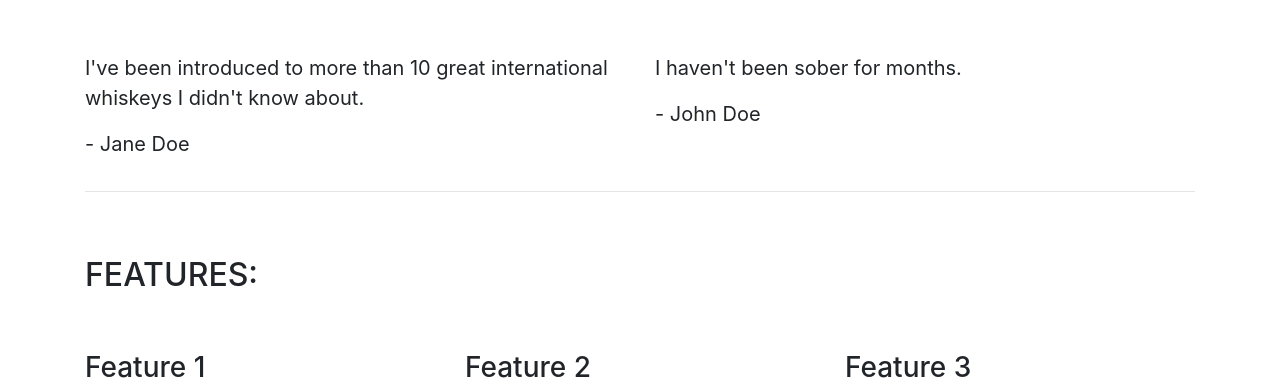
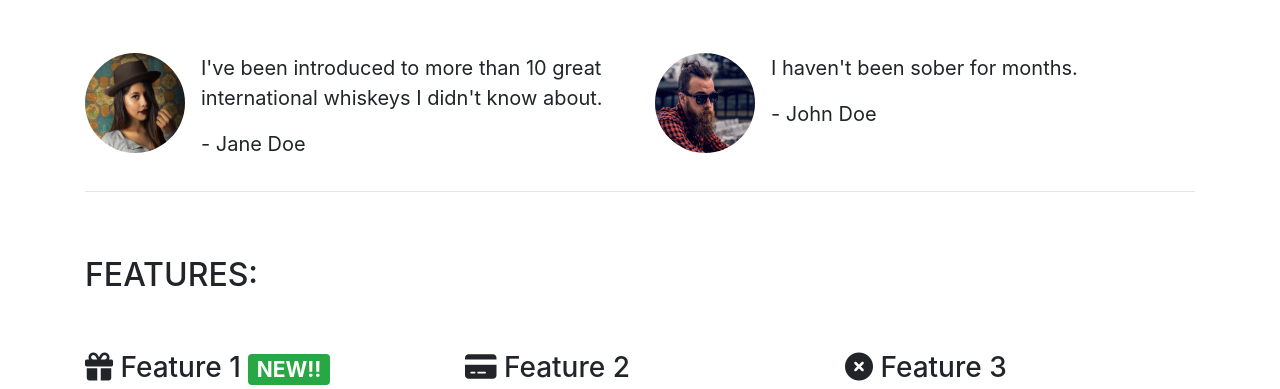
Before and after one commit to Grawnya/bootstrap-playground, a plain HTML site: page index.html in a window 1280 px wide. Shown: the part 544-933 px from the top of the page. Drawn offline with nearby package versions, Linux system fonts and the light colour scheme.

Commit message:
add feature icons

```diff
--- a/index.html
+++ b/index.html
@@ -46,17 +46,31 @@
             </div>
             <div class="row">
                 <div class="col-12 col-md-6">
+                    <div class="media">
+                        <div class="d-none d-sm-inline">
+                            <img src="images/girl-image.png" class="rounded-circle mr-3" height=100 width=100>
+                        </div>
+                        <div class="media-body">
                             <blockquote class="blockquote">
                                 <p>I've been introduced to more than 10 great international whiskeys I didn't
                                     know about.</p>
                                 <p>- Jane Doe</p>
                             </blockquote>
                         </div>
+                    </div>
+                </div>
                 <div class="col-12 col-md-6">
+                    <div class="media">
+                        <div class="d-none d-sm-inline">
+                            <img src="images/guy-image.png" class="rounded-circle mr-3" height=100 width=100>
+                        </div>
+                        <div class="media-body">
                             <blockquote class="blockquote">
                                 <p>I haven't been sober for months.</p>
                                 <p>- John Doe</p>
                             </blockquote>
+                        </div>
+                    </div>
                 </div>
             </div>
         </section>
@@ -70,7 +84,7 @@
             <div class="row">
                 <div class="col-12 col-md-6 col-lg-4">
                     <div class="feature">
-                        <h3>Feature 1</h3>
+                        <h3><i class="fa-solid fa-gift d-none d-sm-inline"></i> Feature 1 <span class="badge badge-success">NEW!!</span></h3>
                         <p>
                             Lorem ipsum dolor sit amet, consectetur adipiscing elit. Maecenas posuere suscipit molestie. Maecenas congue elit arcu, in congue tortor feugiat nec. Cras sed magna sit amet magna porta semper vitae sed lectus. Nam quis sem eleifend, placerat nisi ut, iaculis nulla. Morbi nec aliquam risus. Mauris tortor diam, consequat ut molestie sit amet, dignissim a odio. Morbi commodo pellentesque scelerisque. Nulla facilisi. In vitae posuere lorem, eget tempus quam.
                         </p>
@@ -81,7 +95,7 @@
                 </div>
                 <div class="col-12 col-md-6 col-lg-4">
                     <div class="feature">
-                        <h3>Feature 2</h3>
+                        <h3><i class="fa-solid fa-credit-card d-none d-sm-inline"></i> Feature 2</h3>
                         <p>
                             Lorem ipsum dolor sit amet, consectetur adipiscing elit. Maecenas posuere suscipit molestie. Maecenas congue elit arcu, in congue tortor feugiat nec. Cras sed magna sit amet magna porta semper vitae sed lectus. Nam quis sem eleifend, placerat nisi ut, iaculis nulla. Morbi nec aliquam risus. Mauris tortor diam, consequat ut molestie sit amet, dignissim a odio. Morbi commodo pellentesque scelerisque. Nulla facilisi. In vitae posuere lorem, eget tempus quam.
                         </p>
@@ -92,7 +106,7 @@
                 </div>
                 <div class="col-12 d-md-none d-lg-block col-lg-4">
                     <div class="feature">
-                        <h3>Feature 3</h3>
+                        <h3><i class="fa-solid fa-circle-xmark d-none d-sm-inline"></i> Feature 3</h3>
                         <p>
                             Lorem ipsum dolor sit amet, consectetur adipiscing elit. Maecenas posuere suscipit molestie. Maecenas congue elit arcu, in congue tortor feugiat nec. Cras sed magna sit amet magna porta semper vitae sed lectus. Nam quis sem eleifend, placerat nisi ut, iaculis nulla. Morbi nec aliquam risus. Mauris tortor diam, consequat ut molestie sit amet, dignissim a odio. Morbi commodo pellentesque scelerisque. Nulla facilisi. In vitae posuere lorem, eget tempus quam.
                         </p>
@@ -104,5 +118,8 @@
             </div>
         </section>
     </article>
+
+    <!-- Font Awesome -->
+    <script src="https://kit.fontawesome.com/f89c3266fa.js" crossorigin="anonymous"></script>
 </body>
 </html>
```
Lines whose indentation alone changed are shown as unchanged.
